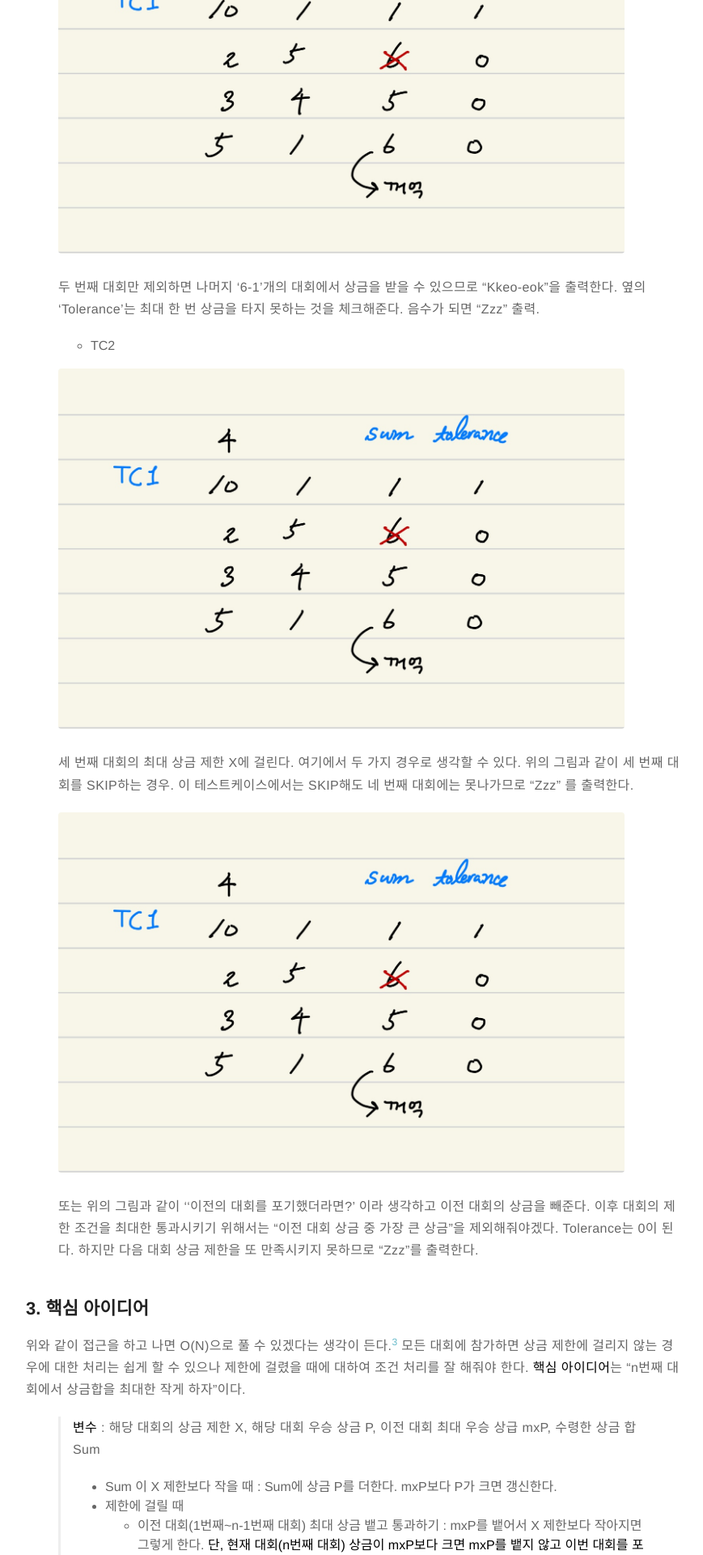
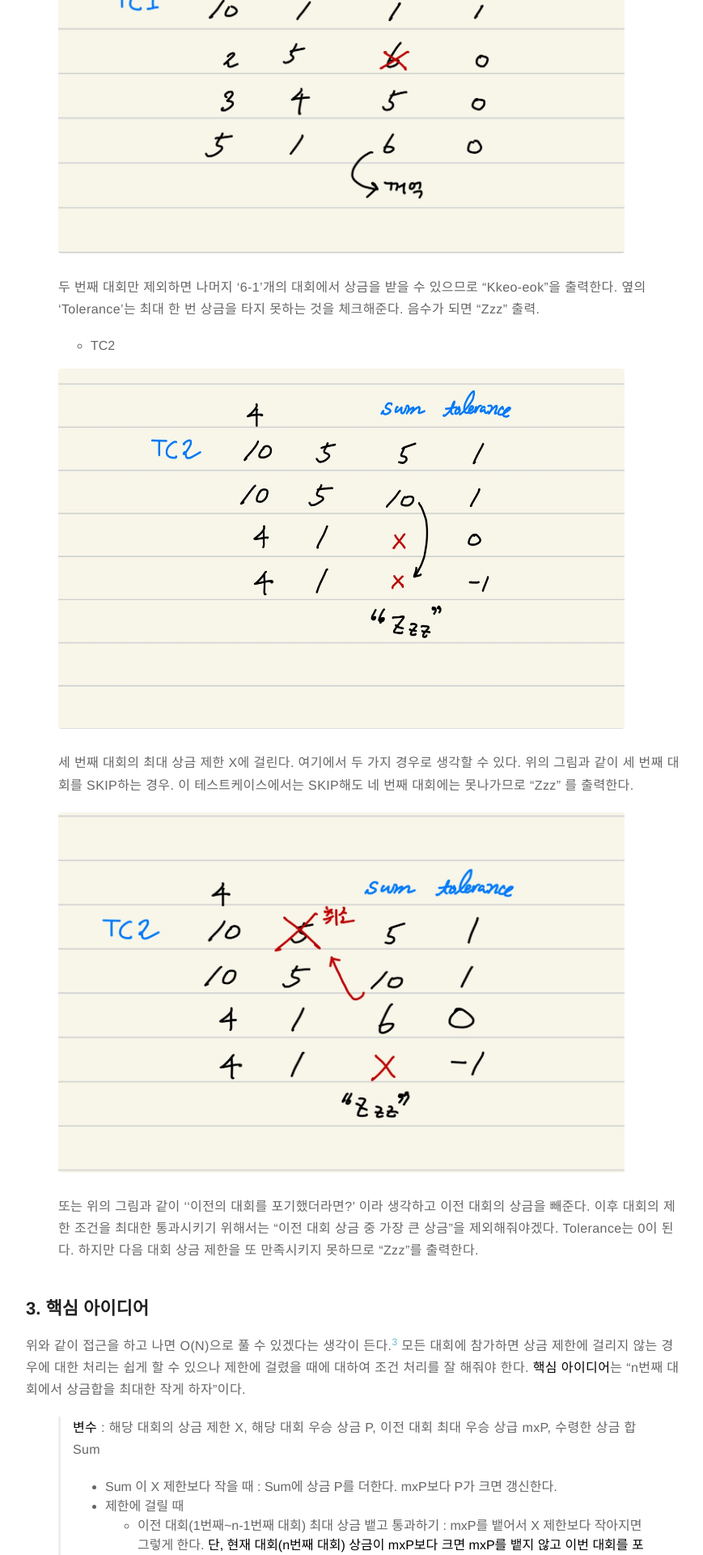
Before and after one commit to Lucas-Jang/lucas-jang.github.io, a Jekyll site: the page built from _posts/2020-08-21-BOJ 19592 PS Naruto.md, in a window 1280 px wide. Shown: the part 1827-3747 px from the top of the page at 81% size, without its empty margins (203-1072 px from the left). Built offline with Jekyll 4.4.1, drawn with Linux system fonts in a browser that asks for light colours.

Commit message:
post changed

```diff
--- a/_posts/2020-08-21-BOJ 19592 PS Naruto.md
+++ b/_posts/2020-08-21-BOJ 19592 PS Naruto.md
@@ -51,11 +51,11 @@ N개 대회 중 적어도 N-1개 대회에서 상금을 받을 수 있는지 여
 
    - TC2
 
-   ![19582_TC2](..\assets\images\19582_TC1.jpg){: width="700" height="445"}{: .center}
+   ![19582_TC2](..\assets\images\19582_TC2_1.jpg){: width="700" height="445"}{: .center}
 
    세 번째 대회의 최대 상금 제한 X에 걸린다. 여기에서 두 가지 경우로 생각할 수 있다. 위의 그림과 같이 세 번째 대회를 SKIP하는 경우. 이 테스트케이스에서는 SKIP해도 네 번째 대회에는 못나가므로 "Zzz" 를 출력한다.
 
-     ![19582_TC2](..\assets\images\19582_TC1.jpg){: width="700" height="445"}{: .center}
+   ![19582_TC2](..\assets\images\19582_TC2_2.jpg){: width="700" height="445"}{: .center}
 
    또는 위의 그림과 같이 ''이전의 대회를 포기했더라면?' 이라 생각하고 이전 대회의 상금을 빼준다. 이후 대회의 제한 조건을 최대한 통과시키기 위해서는 "이전 대회 상금 중 가장 큰 상금"을 제외해줘야겠다. Tolerance는 0이 된다. 하지만 다음 대회 상금 제한을 또 만족시키지 못하므로 "Zzz"를 출력한다.
 
```
